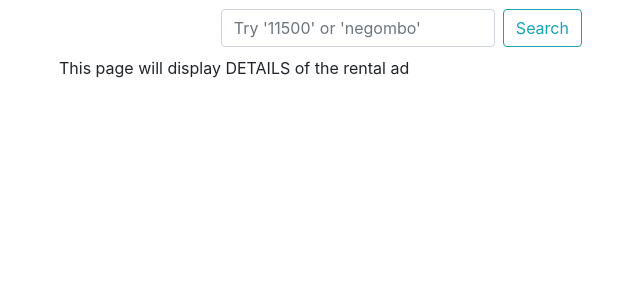
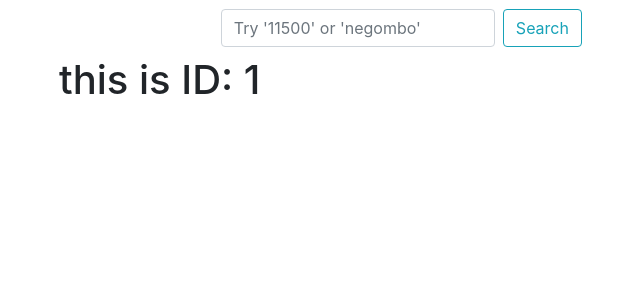
Before and after one commit to EntOfMD/supremenights, a React (Create React App) app: page /rentals/1 in a window 1280 px wide. Shown: the top 300 px of the page, without its empty margins (26-666 px from the left). Built offline with nearby package versions, Linux system fonts and the light colour scheme.

Commit message:
checking url parameters

```diff
--- a/src/components/rental/RentalDetail.js
+++ b/src/components/rental/RentalDetail.js
@@ -4,7 +4,7 @@ export class RentalDetail extends React.Component {
 	render() {
 		return (
 			<div>
-				<p>This page will display DETAILS of the rental ad</p>
+				<h1>this is ID: {this.props.match.params.id}</h1>
 			</div>
 		);
 	}
```
